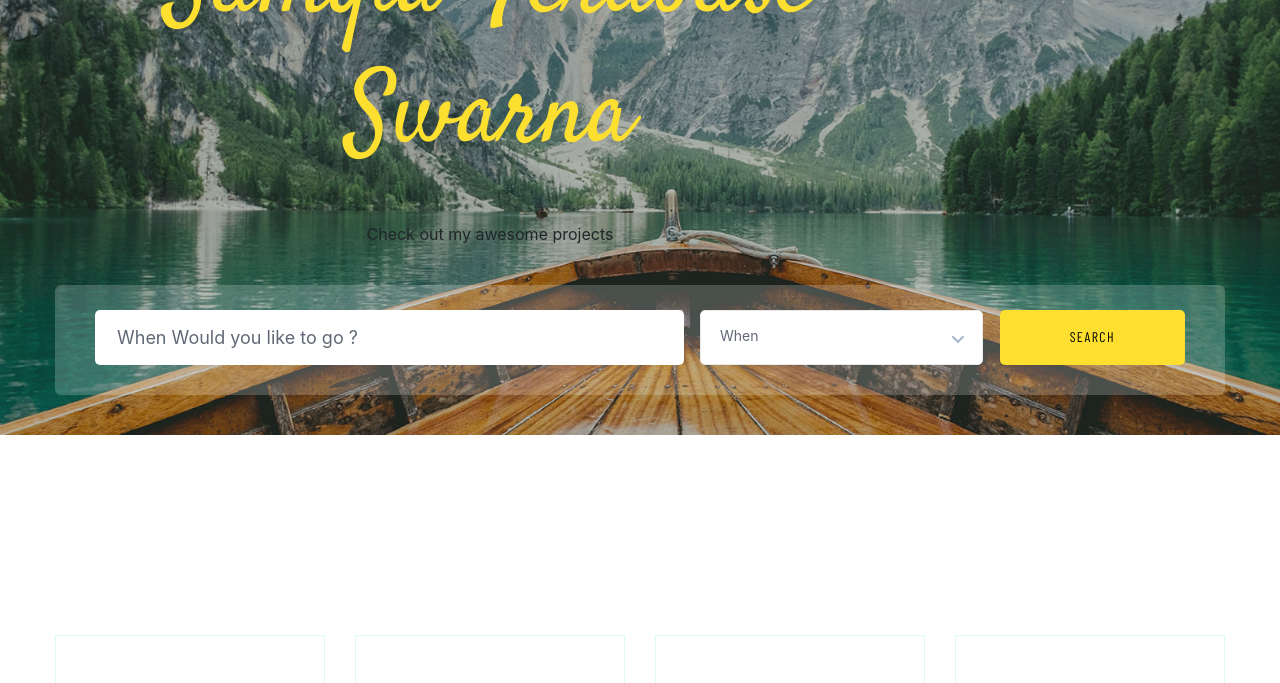
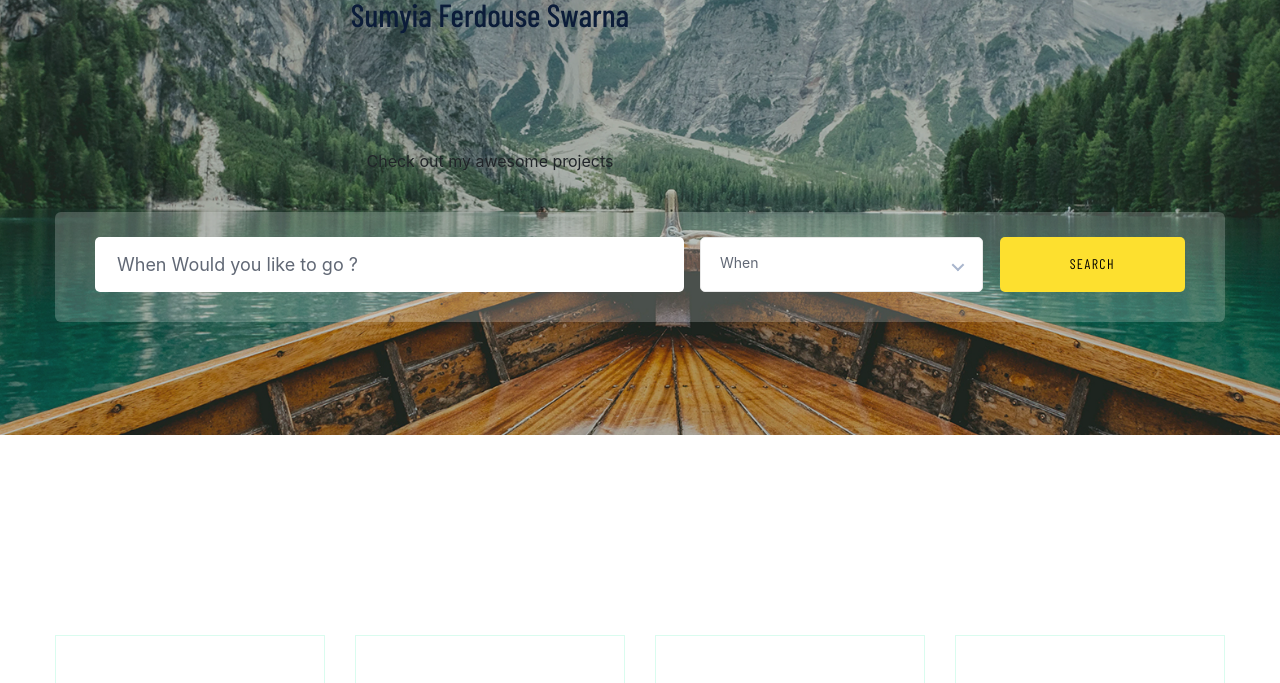
Before and after one commit to sumyiaswarna721/sumyiaswarna, a plain HTML site: page index.html in a window 1280 px wide. Shown: the part 417-1100 px from the top of the page. Drawn offline with nearby package versions, Linux system fonts and the light colour scheme; a web font is replaced by a local one.

Commit message:
Update index.html

```diff
--- a/index.html
+++ b/index.html
@@ -122,7 +122,7 @@
                             <div class="col-xl-9 col-lg-9 col-md-9">
                                 <div class="hero__caption">
                                     <h1>My Awesome Website  </h1>
-					<h1><center>Sumyia Ferdouse Swarna</center></h1>
+					<h2><center>Sumyia Ferdouse Swarna</center><br/><br/></h2>
                                     <p><center>Check out my awesome projects</center></p>
                                 </div>
                             </div>
```
